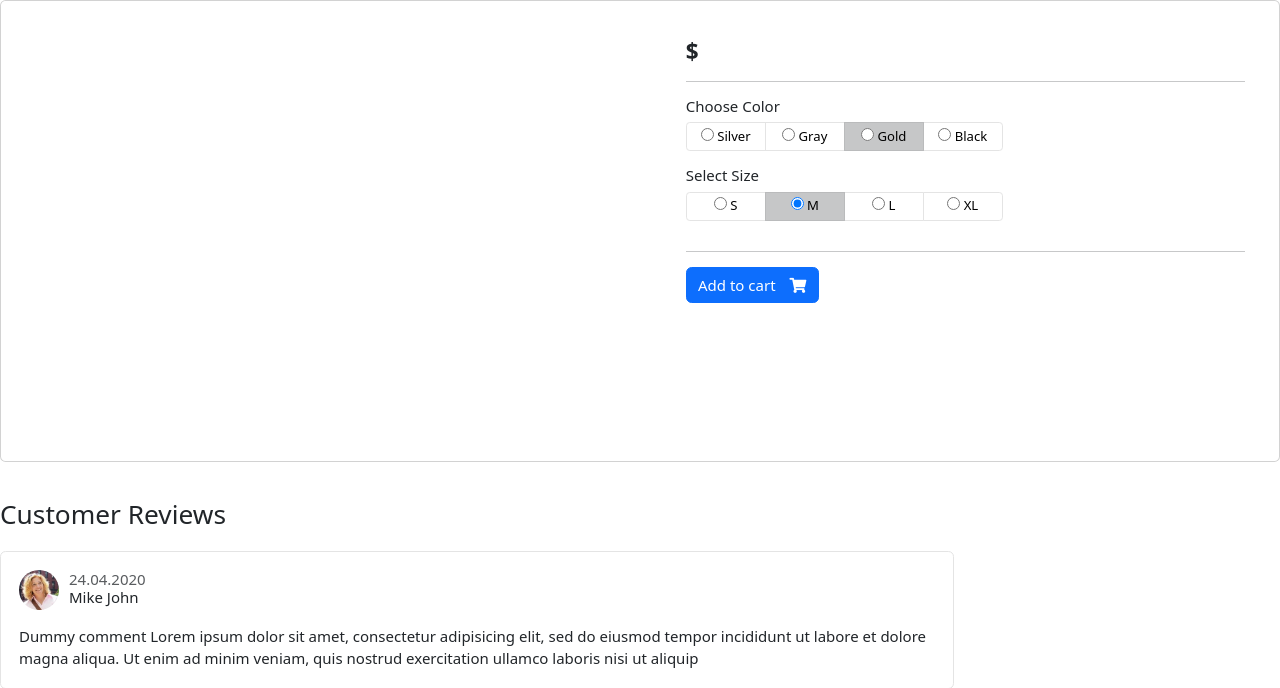
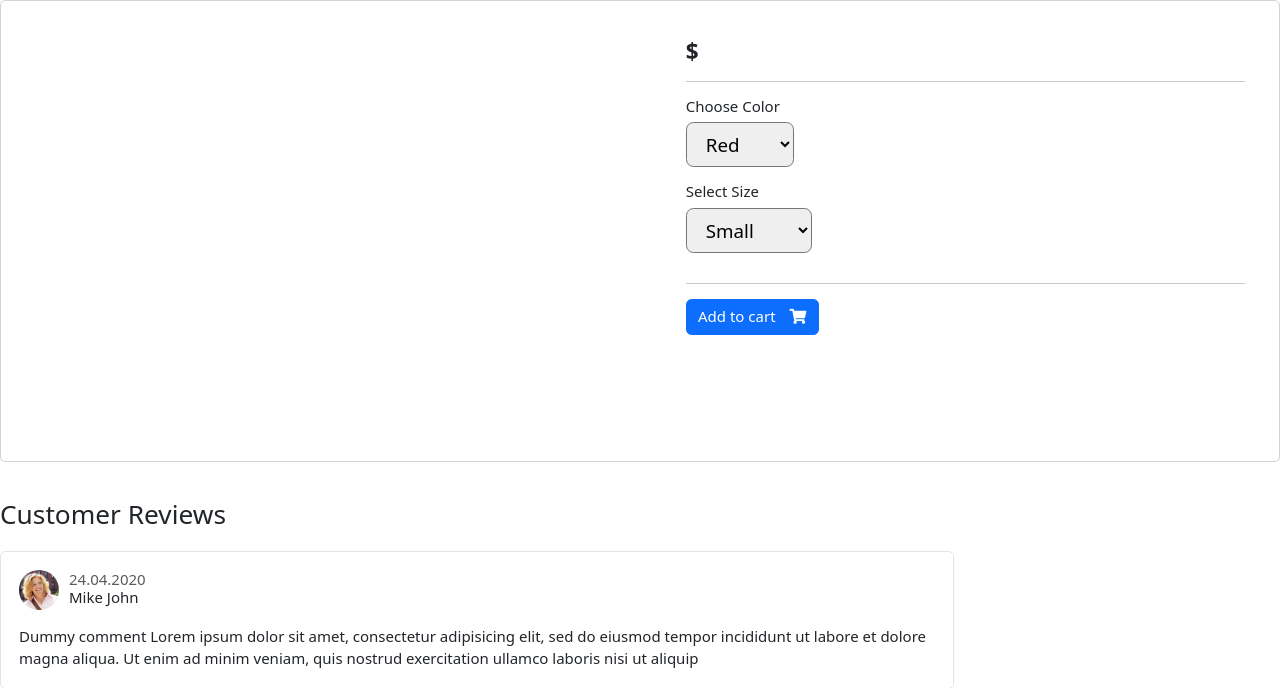
Before and after one commit to NVDungg/D4P_ecom, a Django app: template templates/store/product_detail.html in a window 1280 px wide. Shown: the part 118-806 px from the top of the page. Run offline with Django 4.2, Linux system fonts and the light colour scheme; the template is opened without the code that fills it, so the values that code supplies are empty; some web fonts are replaced.

Commit message:
change template n add get color and size for product

```diff
--- a/carts/views.py
+++ b/carts/views.py
@@ -93,6 +93,9 @@ class CartItemDeleteView(DeleteView):
         return redirect('cart_view')
 
 def add_cart(request, product_id):
+    color = request.GET['color']
+    size = request.GET['size']
+
     product = Product.objects.get(id=product_id)
 
     try:
--- a/templates/navbar.html
+++ b/templates/navbar.html
@@ -53,7 +53,7 @@
             <!-- search-wrap/ -->
             <form action="{% url 'search' %}" class="search" method='GET'>
                 <div class="input-group w-100">
-                    <input type="text" class="form-control" required="true" style="width:60%;" name="keyword" placeholder="Search">
+                    <input type="text" class="form-control" required style="width:60%;" name="keyword" placeholder="Search">
 
                     <div class="input-group-append">
                       <button class="btn btn-primary" type="submit">
--- a/templates/store/product_detail.html
+++ b/templates/store/product_detail.html
@@ -9,12 +9,12 @@
 				<div class="img-big-wrap">
 					<a href="#"><img src="{{ product.image.url }}"></a>
 				</div> <!-- img-big-wrap.// -->
-
 			</article> <!-- gallery-wrap .end// -->
 		</aside>
+
 <main class="col-md-6 border-left">
+	<form action="{% url 'add_cart' product.id %}" method="GET">
 		<article class="content-body">
-
 			<h2 class="title">{{ product.product_name }}</h2>
 
 			<div class="mb-3">
@@ -23,44 +23,25 @@
 
 			<p>{{ product.description }}</p>
 
-
 			<hr>
 				<div class="row">
 					<div class="item-option-select">
 						<h6>Choose Color</h6>
-			<div class="btn-group btn-group-sm btn-group-toggle" data-toggle="buttons">
-			  <label class="btn btn-light">
-			    <input type="radio" name="radio_color"> Silver
-			  </label>
-			  <label class="btn btn-light">
-			    <input type="radio" name="radio_color" > Gray
-			  </label>
-			  <label class="btn btn-light active">
-			    <input type="radio" name="radio_color checked"> Gold
-			  </label>
-			  <label class="btn btn-light">
-			    <input type="radio" name="radio_color"> Black
-			  </label>
-			</div>
+						<select name="color" class="form-control-lg" required>
+							<option value="red">Red</option>
+							<option value="yellow">Yellow</option>
+							<option value="green">Green</option>
+						</select>
 					</div>
 				</div> <!-- row.// -->
 				<div class="row">
 					<div class="item-option-select">
 						<h6>Select Size</h6>
-			<div class="btn-group btn-group-sm btn-group-toggle" data-toggle="buttons">
-			  <label class="btn btn-light">
-			    <input type="radio" name="radio_color"> S
-			  </label>
-			  <label class="btn btn-light active">
-			    <input type="radio" name="radio_color" checked> M
-			  </label>
-			  <label class="btn btn-light">
-			    <input type="radio" name="radio_color"> L
-			  </label>
-			  <label class="btn btn-light">
-			    <input type="radio" name="radio_color"> XL
-			  </label>
-			</div>
+						<select name="size" class="form-control-lg" required>
+							<option value="small">Small</option>
+							<option value="medium">Medium</option>
+							<option value="large">Large</option>
+						</select>
 					</div>
 				</div> <!-- row.// -->
 				<hr>
@@ -71,10 +52,11 @@
 						<h4>You Had This Item In Cart</h4>
 						<a href="{% url 'cart_view' %}" class="btn  btn-primary"> <span class="text">View Cart</span> <i class="fas fa-eye"></i>  </a>
 					{% else %}
-			<a href="{% url 'add_cart' product.id %}" class="btn  btn-primary"> <span class="text">Add to cart</span> <i class="fas fa-shopping-cart"></i>  </a>
+						<button type="submit" class="btn  btn-primary"> <span class="text">Add to cart</span> <i class="fas fa-shopping-cart"></i>  </button>
 					{% endif %}
 				{% endif %}
 		</article> <!-- product-info-aside .// -->
+	</form>
 		</main> <!-- col.// -->
 	</div> <!-- row.// -->
 </div> <!-- card.// -->
```
Lines whose indentation alone changed are shown as unchanged.
